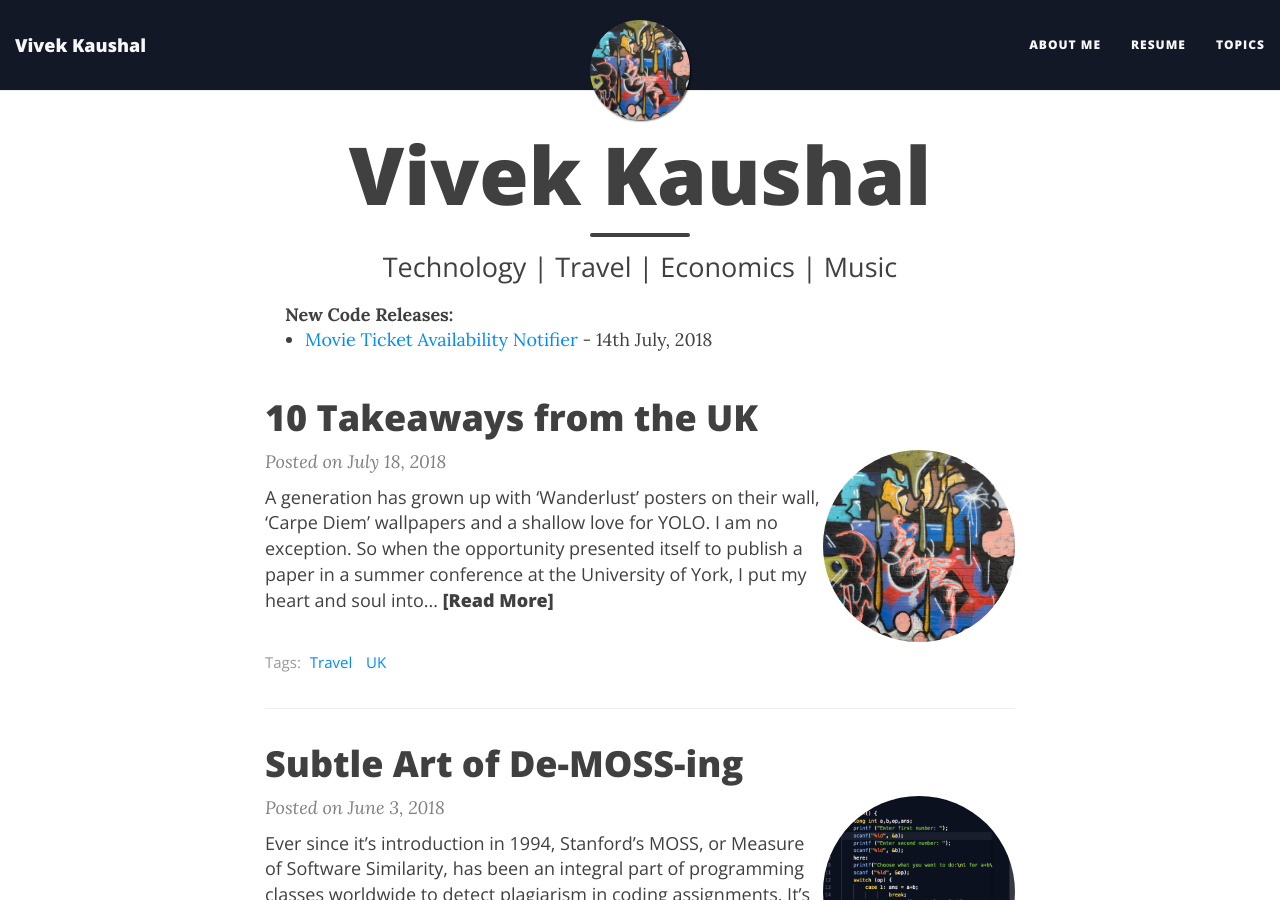
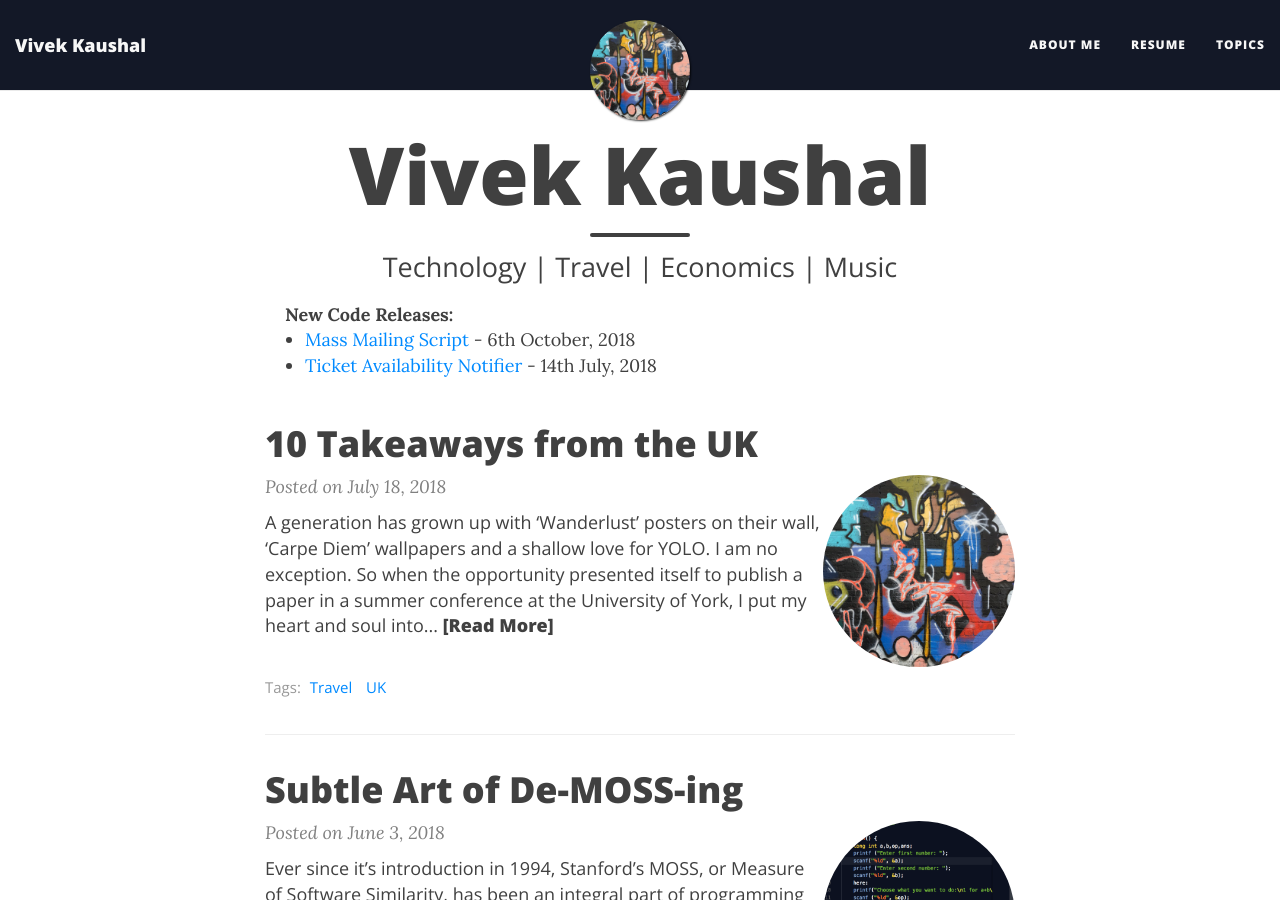
Before and after one commit to kaushalvivek/kaushalvivek.github.io, a Jekyll site: the page built from index.html, in a window 1280 px wide and 900 px high. Built offline with Jekyll 4.4.1, drawn with Linux system fonts in a browser that asks for light colours; nearby versions of some CDN libraries; the list of posts is cut into pages by our own code.

Commit message:
New Script Added

```diff
--- a/index.html
+++ b/index.html
@@ -10,7 +10,8 @@ use-site-title: true
   </span>
 
   <ul>
-    <li><a target="_blank" href="https://github.com/kaushalvivek/movie-ticket-availability-notifier">Movie Ticket Availability Notifier</a> - 14th July, 2018
+      <li><a target="_blank" href="https://github.com/kaushalvivek/Mass-Mailing-Script">Mass Mailing Script</a> - 6th October, 2018
+      <li><a target="_blank" href="https://github.com/kaushalvivek/Ticket-Availability-Notifier">Ticket Availability Notifier</a> - 14th July, 2018
   </ul>
 </div>
 <div class="posts-list">
```
Also changed, not shown: 5 other files.
